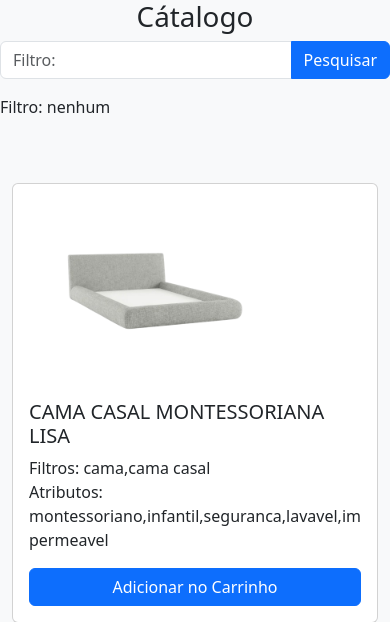
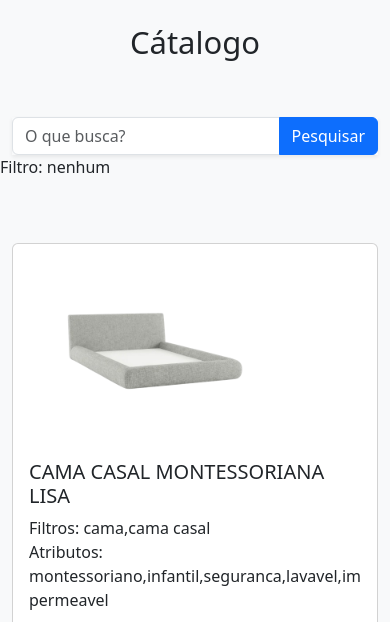
Before and after one commit to PedroGoulartbranco/Site-de-feira-integrado-com-IA, a Flask app: page / in a window 390 px wide. Shown: the top 622 px of the page. Run offline with Flask 3, Linux system fonts and the light colour scheme.

Commit message:
deixando a pesquisa responsiva na tela

```diff
--- a/templates/catalogo.html
+++ b/templates/catalogo.html
@@ -11,10 +11,14 @@
 </head>
 
 <body>
-    <h1>Cátalogo</h1>
-    <div class="input-group mb-3">
-        <input type="text" class="form-control" id="barra_pesquisa" placeholder="Filtro: {% for filtro in filtros %} {{filtro}} {% endfor %}" aria-label="Username" aria-describedby="basic-addon1">
-        <button type="button" class="btn btn-primary" id="botao_pesquisar">Pesquisar</button>
+    <header class="container text-center py-4">
+        <h1 class="display-5 fw-normal">Cátalogo</h1>
+    </header>
+    <div class="container mt-4">
+        <div class="input-group shadow-sm mx-auto w-100 w-md-75">
+            <input type="text" class="form-control" id="barra_pesquisa" placeholder="O que busca?">
+            <button type="button" class="btn btn-primary" id="botao_pesquisar">Pesquisar</button>
+        </div>
     </div>
     <p>Filtro: <span id="filtros"></span></p>
     <div class="container py-5">
```
